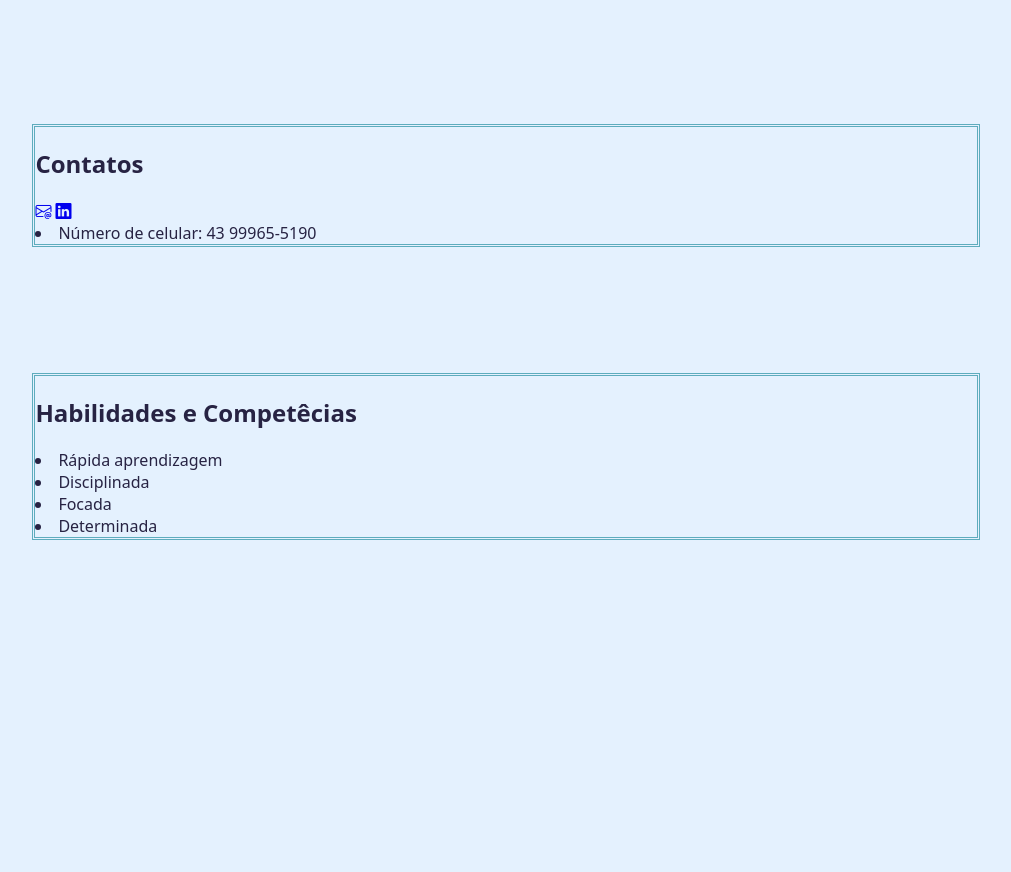
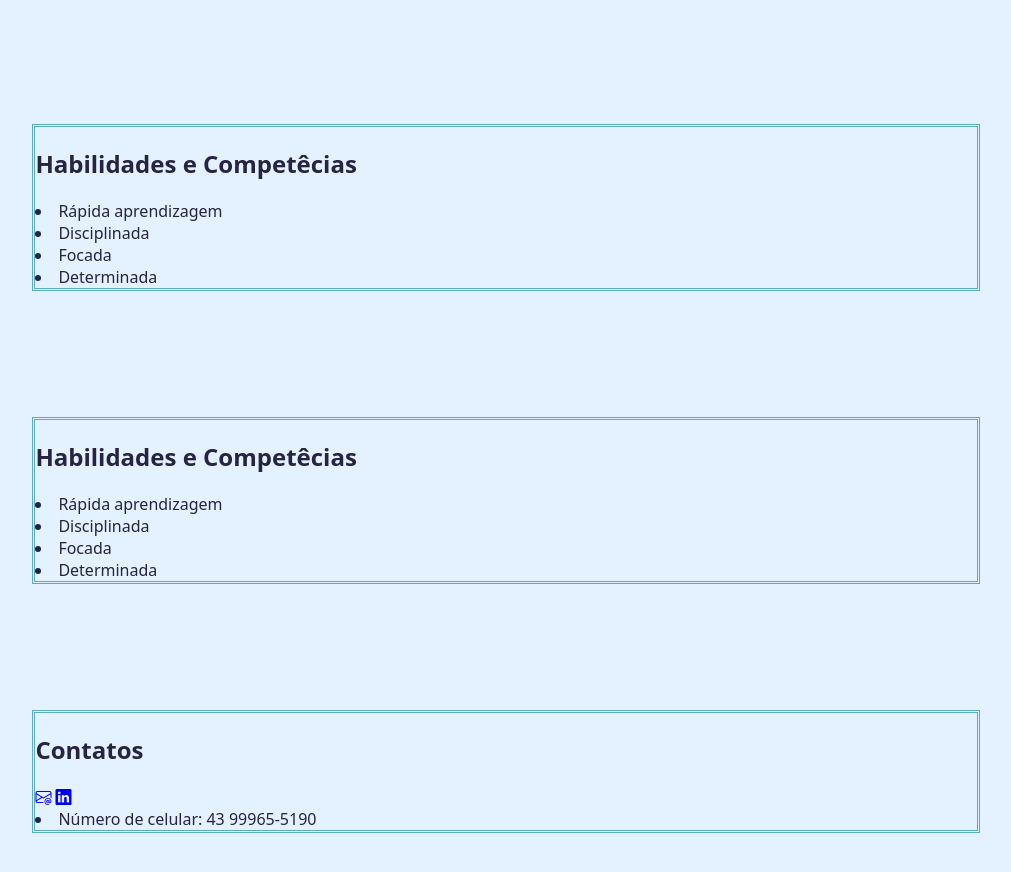
Before and after one commit to YasminBertoncini/curriculo, a plain HTML site: page docs/index.html in a window 1280 px wide. Shown: the part 922-1794 px from the top of the page, without its empty margins (102-1113 px from the left). Before the commit the page ends 1525 px from the top, so only its background shows below. Drawn offline with nearby package versions, Linux system fonts and the light colour scheme.

Commit message:
Update index.html

```diff
--- a/docs/index.html
+++ b/docs/index.html
@@ -18,7 +18,7 @@
                     <a class="linkmenu" href="#experiencia"><li class="listmenu">Experiêcia Profissional</li></a>
                     <a class="linkmenu" href="#hobbies"><li class="listmenu">Hobbies</li></a>
                     <a class="linkmenu" href="#contato"><li class="listmenu">Contatos</li></a>
-                     <a class="linkmenu" href="#habilidade"><li class="listmenu">Habilidades e Competêcias</li></a>
+                     <a class="linkmenu" href="#habilidades"><li class="listmenu">Habilidades e Competêcias</li></a>
 
                 </ul>
             </nav>
@@ -49,6 +49,28 @@
 
             </section>
         </div>
+
+          <div>
+            <section id="habilidades">
+                <h2>Habilidades e Competêcias</h2>
+                <li>Rápida aprendizagem</li>
+                <li>Disciplinada</li>
+                <li>Focada</li>
+                <li>Determinada</li>
+
+
+            </section>
+        </div>  <div>
+            <section id="habilidades">
+                <h2>Habilidades e Competêcias</h2>
+                <li>Rápida aprendizagem</li>
+                <li>Disciplinada</li>
+                <li>Focada</li>
+                <li>Determinada</li>
+
+
+            </section>
+        </div>
         <div>
             <section id="contato">
                 <h2>Contatos</h2>
@@ -59,17 +81,7 @@
 
             </section>
         </div>
-        <div>
-            <section id="habilidades">
-                <h2>Habilidades e Competêcias</h2>
-                <li>Rápida aprendizagem</li>
-                <li>Disciplinada</li>
-                <li>Focada</li>
-                <li>Determinada</li>
 
-
-            </section>
-        </div>
 
 
     </div>
```
